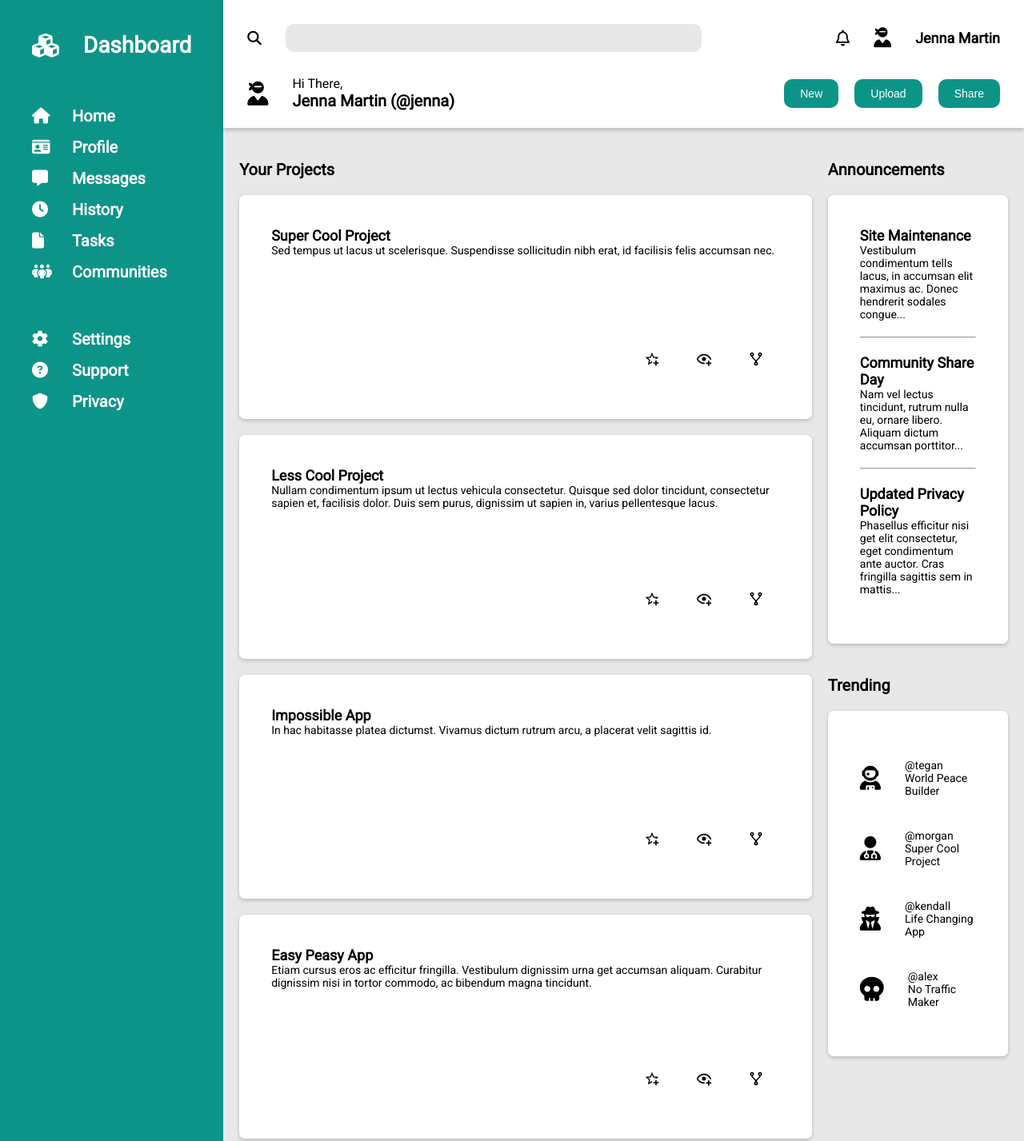
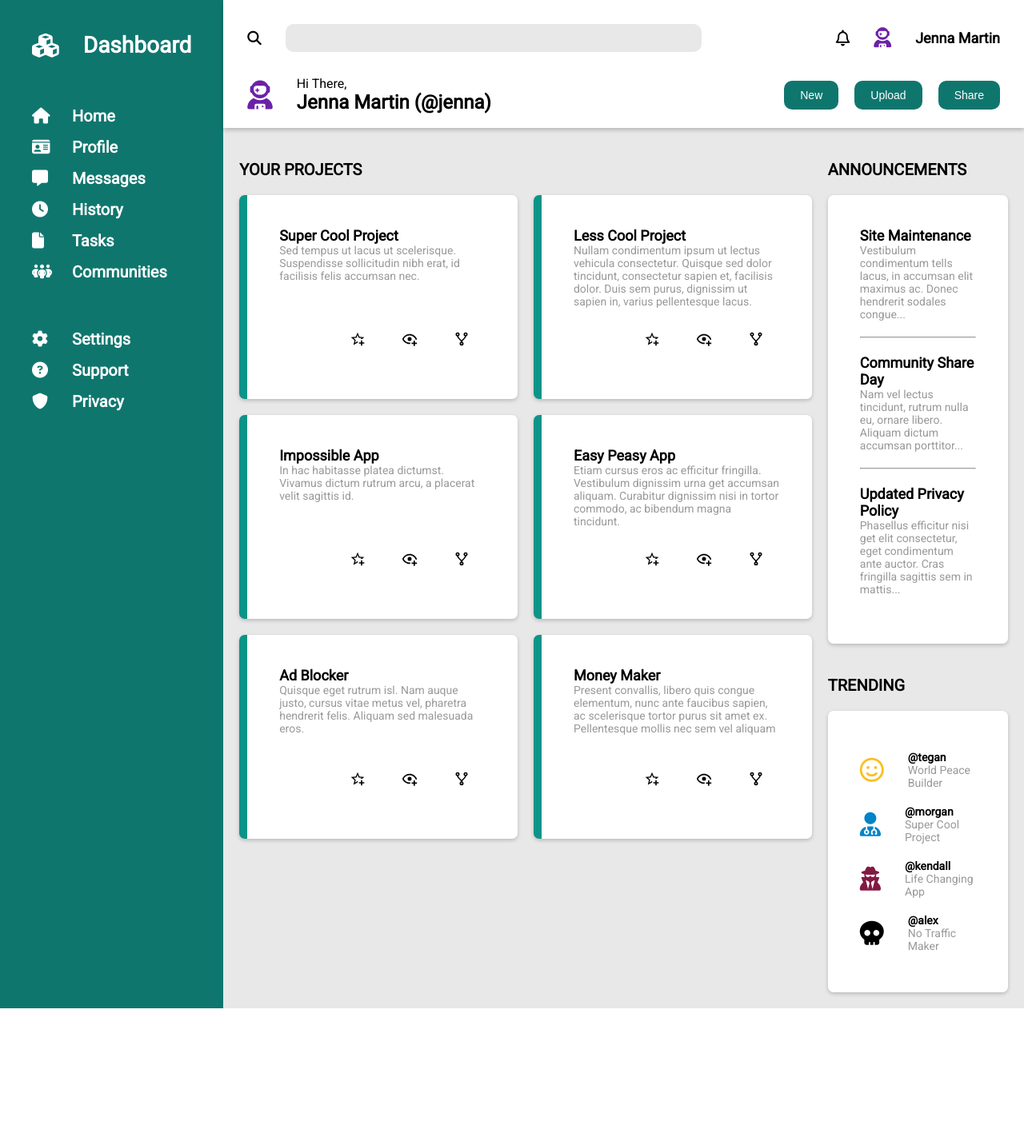
Before and after one commit to jlbeans/admin-dashboard, a plain HTML site: page index.html in a window 1280 px wide. Shown: the top 1427 px of the page at 80% size. After the commit the page ends 1261 px from the top, so only its background shows below. Drawn offline with Linux system fonts and the light colour scheme.

Commit message:
added further styling

```diff
--- a/index.html
+++ b/index.html
@@ -67,16 +67,16 @@
                     <i class="fa-solid fa-magnifying-glass fa-sm"></i>
                     <input type="text">
                 </div>
-                <div class="user-icons">
+                <div class="menu-icons">
                     <i class="fa-regular fa-bell"></i>
-                    <i class="fa-solid fa-user-ninja fa-lg"></i>
+                    <i class="user-icon fa-solid fa-user-astronaut fa-lg"></i>
                     <p class="user">Jenna Martin</p>
                 </div>
             </div>
             <div class="menu-bottom">
                 <div class="greeting">
-                    <i class="fa-solid fa-user-ninja fa-xl"></i>
-                    <div class="message">
+                    <i class="user-icon fa-solid fa-user-astronaut fa-xl"></i>
+                    <div class="greeting-text">
                         <p>Hi There,</p>
                         <p>Jenna Martin (@jenna)</p>
                     </div>
@@ -89,12 +89,12 @@
             </div>
         </div>
         <div class="main-container">
-            <div class="project-section">
+            <div class="project-container">
                 <p class="title">Your Projects</p>
                 <div class="projects">
                     <div class="card">
                         <p class="title">Super Cool Project</p>
-                        <p>Sed tempus ut lacus ut scelerisque.
+                        <p class="text">Sed tempus ut lacus ut scelerisque.
                             Suspendisse sollicitudin nibh erat, id
                             facilisis felis accumsan nec.</p>
                         <div class="card-links">
@@ -105,7 +105,7 @@
                     </div>
                     <div class="card">
                         <p class="title">Less Cool Project</p>
-                        <p>Nullam condimentum ipsum ut lectus vehicula
+                        <p class="text">Nullam condimentum ipsum ut lectus vehicula
                             consectetur. Quisque sed dolor tincidunt,
                             consectetur sapien et, facilisis dolor. Duis sem
                             purus, dignissim ut sapien in, varius
@@ -118,7 +118,7 @@
                     </div>
                     <div class="card">
                         <p class="title">Impossible App</p>
-                        <p>In hac habitasse platea dictumst. Vivamus
+                        <p class="text">In hac habitasse platea dictumst. Vivamus
                             dictum rutrum arcu, a placerat velit sagittis
                             id.</p>
                         <div class="card-links">
@@ -129,7 +129,7 @@
                     </div>
                     <div class="card">
                         <p class="title">Easy Peasy App</p>
-                        <p>Etiam cursus eros ac efficitur fringilla.
+                        <p class="text">Etiam cursus eros ac efficitur fringilla.
                             Vestibulum dignissim urna get accumsan
                             aliquam. Curabitur dignissim nisi in tortor
                             commodo, ac bibendum magna tincidunt.</p>
@@ -141,7 +141,7 @@
                     </div>
                     <div class="card">
                         <p class="title">Ad Blocker</p>
-                        <p>Quisque eget rutrum isl. Nam auque
+                        <p class="text">Quisque eget rutrum isl. Nam auque
                             justo, cursus vitae metus vel, pharetra
                             hendrerit felis. Aliquam sed malesuada
                             eros.</p>
@@ -153,7 +153,7 @@
                     </div>
                     <div class="card">
                         <p class="title">Money Maker</p>
-                        <p>Present convallis, libero quis congue
+                        <p class="text">Present convallis, libero quis congue
                             elementum, nunc ante faucibus sapien, ac
                             scelerisque tortor purus sit amet ex.
                             Pellentesque mollis nec sem vel aliquam</p>
@@ -165,29 +165,29 @@
                     </div>
                 </div>
             </div>
-            <div class="extras">
-                <div class="announcement-section">
+            <div class="announcement-trending-container">
+                <div class="announcements-section">
                     <p class="title">Announcements</p>
                     <div class="announcements">
                         <div class="card">
                             <ul>
                                 <li>
                                     <p class="title">Site Maintenance</p>
-                                    <p>Vestibulum condimentum tells lacus,
+                                    <p class="text">Vestibulum condimentum tells lacus,
                                         in accumsan elit maximus ac. Donec
                                         hendrerit sodales congue...</p>
                                 </li>
                                 <hr>
                                 <li>
                                     <p class="title">Community Share Day</p>
-                                    <p> Nam vel lectus tincidunt, rutrum nulla
+                                    <p class="text"> Nam vel lectus tincidunt, rutrum nulla
                                         eu, ornare libero. Aliquam dictum
                                         accumsan porttitor...</p>
                                 </li>
                                 <hr>
                                 <li>
                                     <p class="title">Updated Privacy Policy</p>
-                                    <p>Phasellus efficitur nisi get elit
+                                    <p class="text">Phasellus efficitur nisi get elit
                                         consectetur, eget condimentum ante
                                         auctor. Cras fringilla sagittis sem in
                                         mattis...</p>
@@ -201,31 +201,31 @@
                     <div class="trending">
                         <div class="card">
                             <div class="trending-user">
-                                <i class="user-icon fa-solid fa-user-astronaut fa-xl"></i>
-                                <div class="user-attributes">
+                                <i class="fa-regular fa-face-smile fa-xl"></i>
+                                <div>
                                     <p class="user-name">@tegan</p>
-                                    <p>World Peace Builder</p>
+                                    <p class="text">World Peace Builder</p>
                                 </div>
                             </div>
                             <div class="trending-user">
                                 <i class="user-icon fa-solid fa-user-doctor fa-xl"></i>
-                                <div class="user-attributes">
+                                <div>
                                     <p class="user-name">@morgan</p>
-                                    <p>Super Cool Project</p>
+                                    <p class="text">Super Cool Project</p>
                                 </div>
                             </div>
                             <div class="trending-user">
                                 <i class="user-icon fa-solid fa-user-secret fa-xl"></i>
-                                <div class="user-attributes">
+                                <div>
                                     <p class="user-name">@kendall</p>
-                                    <p>Life Changing App</p>
+                                    <p class="text">Life Changing App</p>
                                 </div>
                             </div>
                             <div class="trending-user">
                                 <i class="user-icon fa-solid fa-skull fa-xl"></i>
-                                <div class="user-attributes">
+                                <div>
                                     <p class="user-name">@alex</p>
-                                    <p>No Traffic Maker</p>
+                                    <p class="text">No Traffic Maker</p>
                                 </div>
                             </div>
                         </div>
--- a/style.css
+++ b/style.css
@@ -1,3 +1,9 @@
+:root {
+    --primary-color: #0f766e;
+    --white: #FFFFFF;
+    --bold: 900;
+}
+
 * {
     margin: 0;
     padding: 0;
@@ -26,8 +32,8 @@ button {
     margin-left: 1rem;
     border-radius: 10px;
     border: none;
-    background-color: #0d9488;
-    color: white;
+    background-color: var(--primary-color);
+    color: var(--white);
 }
 
 img {
@@ -39,7 +45,7 @@ img {
 .container {
     display: grid;
     grid-template-columns: 1fr 5fr;
-    background-color: 	#E8E8E8;
+    background-color: #E8E8E8;
 }
 
 /* header section */
@@ -50,7 +56,7 @@ img {
     display: grid;
     grid-template-rows: repeat(2, 1fr);
     padding: 1.5rem;
-    background-color: #FFFFFF;
+    background-color: var(--white);
     box-shadow: 0 3px 5px rgba(0, 0, 0, 0.2);
 }
 
@@ -69,7 +75,7 @@ img {
     background-color:#E8E8E8;
 }
 
- .user-icons,
+ .menu-icons,
  .search {
     display: flex;
     align-items: center;
@@ -77,7 +83,7 @@ img {
 
 .user {
     font-size: 18px;
-    font-weight: 900;
+    font-weight: var(--bold);
 }
 
 .menu-bottom {
@@ -97,10 +103,11 @@ img {
     display: flex;
     align-items: center;
     text-align: left;
-    font-weight: 900;
+    font-size: 24px;
+    font-weight: var(--bold);
 }
 
-.message p:first-child {
+.greeting-text p:first-child {
     font-size: 16px;
     font-weight: normal;
 }
@@ -108,16 +115,16 @@ img {
 /* sidebar section */
 
 .sidebar {
-    background-color: #0d9488;
-    color: white;
-    font-weight: 900;
+    background-color: var(--primary-color);
+    color: var(--white);
+    font-weight: var(--bold);
     grid-row: 1 / 3;
     display: grid;
     grid-template-rows: auto 1fr auto;
     padding: 2rem;
 }
 
-.logo {
+.nav-top, .logo{
     margin-bottom: 3rem;
 }
 
@@ -135,7 +142,6 @@ img {
 }
 
 .nav-top {
-    margin-bottom: 3rem;
     display: flex;
     flex-direction: column;
     gap: 15px;
@@ -155,27 +161,79 @@ img {
     gap: 20px;
 }
 
-.project-section, .extras{
+.project-container, .announcement-trending-container{
     margin-bottom: 1rem;
 }
 
-.project-section > p:first-child {
+.project-container > p:first-child {
     margin-left: 1rem;
 }
 
-.project-section > p:first-child,
-.announcement-section  > p:first-child,
+.project-container > p:first-child,
+.announcements-section  > p:first-child,
 .trending-section >  p:first-child {
     align-self: center;
     margin-top: 2rem;
     margin-bottom: 1rem;
-    font-weight: 900;
+    font-weight: var(--bold);
+    text-transform: uppercase;
+}
+
+/* projects */
+
+.projects {
+    display: grid;
+    grid-template-columns: repeat(auto-fit, minmax(325px, 1fr));
+    gap: 20px;
+    margin-left: 1rem;
+}
+
+.projects .card {
+    height: 175px;
+    border-left: 10px solid #0d9488;
+}
+
+/* trending and announcements */
+
+hr{
+    margin-bottom: 1rem;
+}
+
+.announcement-trending-container {
+    margin-right: 1rem;
+}
+
+.trending-user{
+    display: flex;
+    align-items: center;
+    padding: 0.5rem 0;
+}
+
+ .user-name {
+    font-size: 14px;
+    font-weight: var(--bold);
+}
+
+.fa-user-astronaut {
+    color: #6b21a8;
+}
+
+.fa-face-smile{
+    color: #fbbf24;
+}
+
+.fa-user-doctor {
+    color: #0284c7;
+}
+
+.fa-user-secret{
+    color: #831843;
 }
 
 /* card styling */
 
 .card {
-    background-color: #FFFFFF;
+    background-color: var(--white);
     padding: 2rem;
     border-radius: 7px;
     box-shadow: 0 2px 5px rgba(0,0,0,0.2);
@@ -184,18 +242,20 @@ img {
 }
 
 .card p {
-    font-weight: normal;
-    font-size: 14px;
     text-align: left;
 }
 
+.card .text {
+    color: #999;
+    font-size: 14px;
+}
+
 .card .title {
-    font-weight: 900;
     font-size: 18px;
+    font-weight: var(--bold);
 }
 
 .card ul li {
-    font-weight: normal;
     font-size: 16px;
 }
 
@@ -207,35 +267,3 @@ img {
     margin-top: auto;
     align-self: flex-end;
 }
-/* projects */
-
-.projects {
-    display: grid;
-    grid-template-columns: repeat(auto-fit, minmax(350px, 1fr));
-    gap: 20px;
-    margin-left: 1rem;
-}
-
-.projects .card {
-    height: 200px;
-}
-
-/* trending and announcements */
-
-hr{
-    margin-bottom: 1rem;
-}
-
-.extras {
-    margin-right: 1rem;
-}
-
-.trending-user{
-    display: flex;
-    align-items: center;
-    padding: 1rem 0;
-}
-
- .user-name {
-    font-weight: 900;
-}
```
